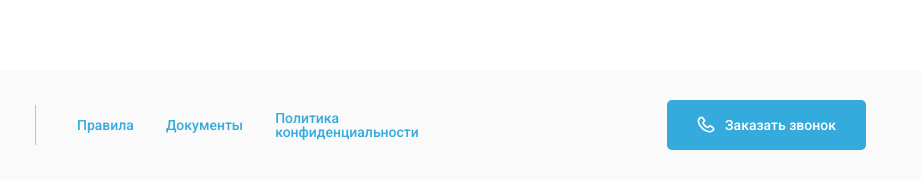
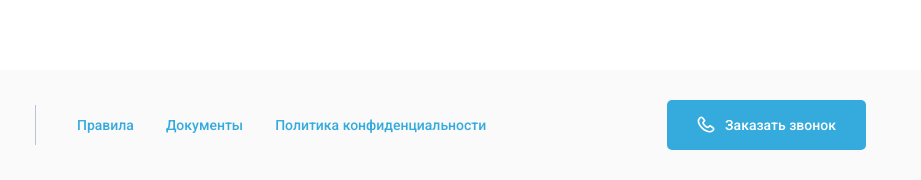
Before and after one commit to tamga05/Test_task_Middle, a plain HTML site: page src/index.html in a window 1280 px wide. Shown: the part 2397-2577 px from the top of the page, 359-1280 px from the left. Drawn offline with Linux system fonts and the light colour scheme; files that its build step writes are made by us from their sources; files whose address does not match are found by name.

Commit message:
fix bugs

```diff
--- a/dist/assets/css/style.css
+++ b/dist/assets/css/style.css
@@ -1366,7 +1366,7 @@ input::-webkit-search-results-decoration {
 }
 
 .footer__list {
-    max-width: 407px;
+    max-width: 420px;
     list-style-type: none;
     color: #34AADD;
     display: -ms-flexbox;
--- a/src/assets/scss/layout/_footer.scss
+++ b/src/assets/scss/layout/_footer.scss
@@ -69,7 +69,7 @@
     }
 
     &__list {
-        max-width: 407px;
+        max-width: 420px;
         list-style-type: none;
         @extend %text500-14-14;
         color: #34AADD;
```
Also changed, not shown: dist/assets/css/style.min.css, 1 other file.
